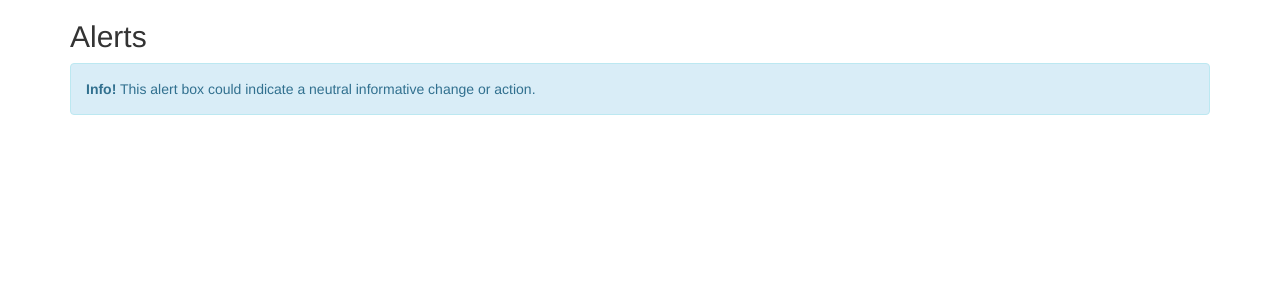
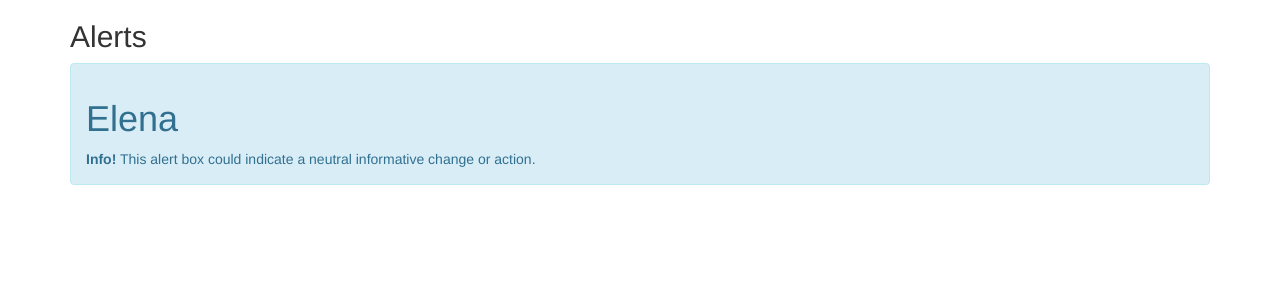
Before and after one commit to elenaconstantin/test, a PHP site: page / in a window 1280 px wide. Shown: the top 300 px of the page. Run offline with PHP 8.4, Linux system fonts and the light colour scheme.

Commit message:
Update index.html
add name

```diff
--- a/index.php
+++ b/index.php
@@ -13,6 +13,7 @@
 <div class="container">
   <h2>Alerts</h2>
   <div class="alert alert-info">
+    <h1>Elena</h1>
     <strong>Info!</strong> This alert box could indicate a neutral informative change or action.
   </div>
 </div>
```
